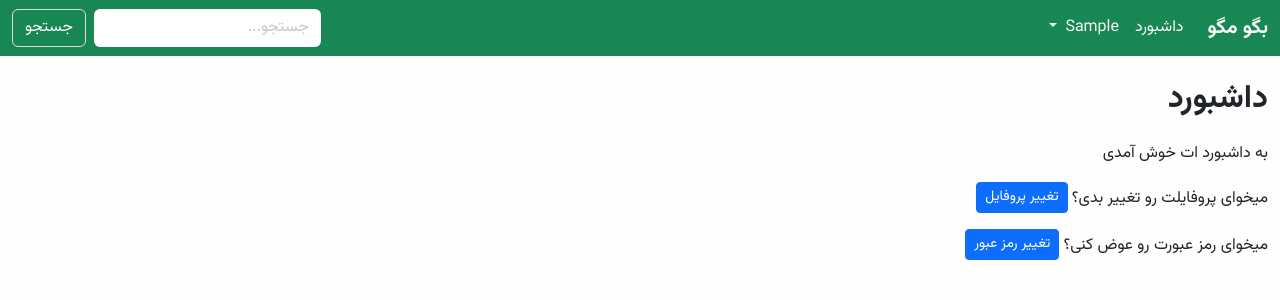
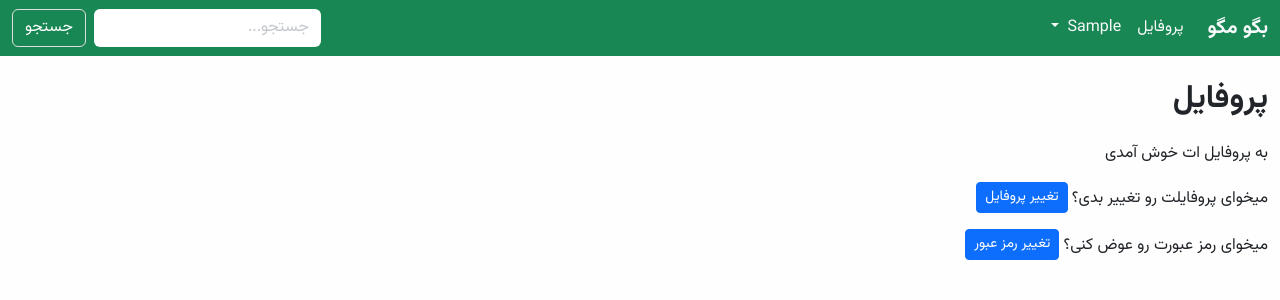
Before and after one commit to dori-dev/social-network, a Django app: page /account/ in a window 1280 px wide. Shown: the top 300 px of the page. Run offline with Django 4.2, Linux system fonts and the light colour scheme; the visitor is signed in with stand-in values (Sample User, id 1).

Commit message:
change dashboard to profile

```diff
--- a/src/account/templates/account/dashboard.html
+++ b/src/account/templates/account/dashboard.html
@@ -1,10 +1,10 @@
 {% extends "base.html" %}
 
-{% block title %}داشبورد{% endblock %}
+{% block title %}پروفایل{% endblock %}
 
 {% block content %}
-  <h2 class="bold-font mt-4">داشبورد</h2>
-  <p class="mt-4">به داشبورد ات خوش آمدی</p>
+  <h2 class="bold-font mt-4">پروفایل</h2>
+  <p class="mt-4">به پروفایل ات خوش آمدی</p>
   <p class="mt-1">
     میخوای پروفایلت رو تغییر بدی؟
     <a class="btn btn-primary btn-sm" href="{% url 'account:edit' %}">
--- a/src/account/templates/base.html
+++ b/src/account/templates/base.html
@@ -21,7 +21,7 @@
           <ul class="navbar-nav me-auto mb-2 mb-lg-0">
             <li class="nav-item">
               <a class="nav-link active" aria-current="page" href="{% url 'account:dashboard' %}">
-                داشبورد
+                پروفایل
               </a>
             </li>
             <li class="nav-item dropdown">
```
